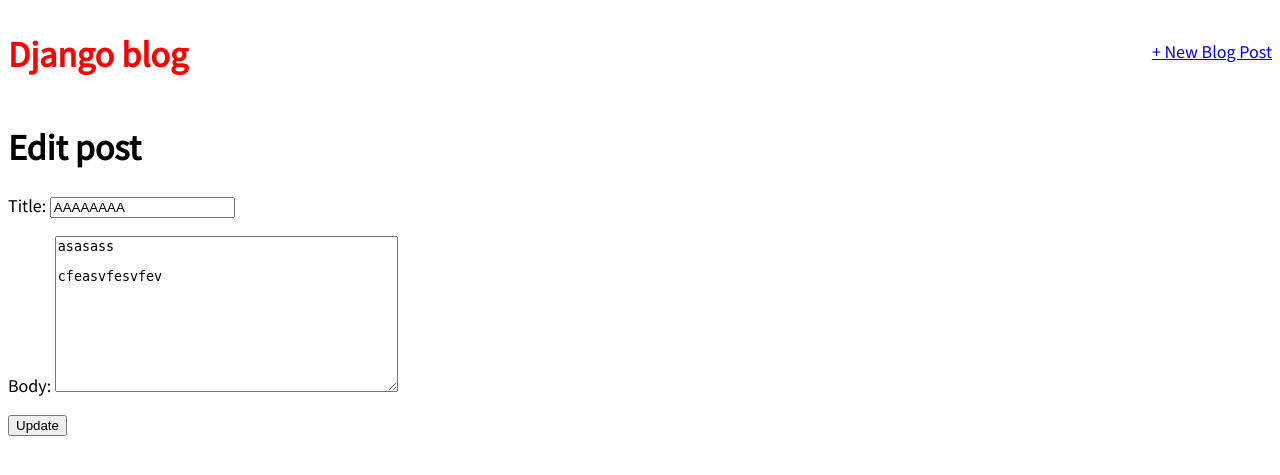
After one commit to AlexSim/blog_django, a Django app: page /post/1/edit/ in a window 1280 px wide. The commit adds this page. Shown: the top 475 px of the page. Run offline with Django 3.2, Linux system fonts and the light colour scheme; data comes from the database, SQL or seed files in the repository; both versions use the stored data as it was after the commit.

Commit message:
ch5 finished

```diff
--- a/blog/models.py
+++ b/blog/models.py
@@ -1,4 +1,5 @@
 from django.db import models
+from django.urls import reverse
 
 class Post(models.Model):
     title = models.CharField(max_length=200)
@@ -7,3 +8,6 @@ class Post(models.Model):
 
     def __str__(self):
         return self.title
+
+    def get_absolute_url(self):
+        return reverse('post_detail', args=[str(self.pk)])
--- a/blog/templates/blog/base.html
+++ b/blog/templates/blog/base.html
@@ -6,10 +6,15 @@
         <link rel="stylesheet" href="{% static 'blog/css/base.css' %}">
     </head>
     <body>
-        <header>
-            <h1><a href="/">Django blog</a></h1>
-        </header>
         <div class="container">
+            <header>
+                <div class="nav-left">
+                    <h1><a href="/">Django blog</a></h1>
+                </div>
+                <div class="nav-right">
+                    <a href="{% url 'post_new' %}">+ New Blog Post</a>
+                </div>
+            </header>
             {% block content %}
             {% endblock content %}
         </div>
--- a/blog/templates/blog/detail.html
+++ b/blog/templates/blog/detail.html
@@ -2,7 +2,9 @@
 
 {% block content %}
     <div class="post-entry">
-        <h2>{{object.title}}</h2>
-        <p>{{object.body}}</p>
+        <h2>{{ object.title }}</h2>
+        <p>{{ object.body }}</p>
     </div>
+    <a href="{% url 'post_edit' post.pk %}">+ Edit Blog Post</a><br>
+    <a href="{% url 'post_delete' post.pk %}">+ delete Blog Post</a>
 {% endblock content %}
--- /dev/null
+++ b/blog/templates/blog/edit.html
@@ -0,0 +1,11 @@
+<!-- templates/post_edit.html -->
+{% extends 'blog/base.html' %}
+
+{% block content %}
+    <h1>Edit post</h1>
+    <form action="" method="post">
+        {% csrf_token %}
+        {{ form.as_p }}
+        <input type="submit" value="Update" />
+    </form>
+{% endblock %}
--- a/blog/urls.py
+++ b/blog/urls.py
@@ -4,4 +4,7 @@ from . import views
 urlpatterns = [
     path('', views.BlogListView.as_view(), name='home'),
     path('post/<int:pk>/', views.BlogDetailView.as_view(), name='post_detail'),
+    path('post/new/', views.BlogCreateView.as_view(), name='post_new'),
+    path('post/<int:pk>/edit/', views.BlogUpdateView.as_view(), name='post_edit'),
+    path('post/<int:pk>/delete/', views.BlogDeleteView.as_view(), name='post_delete'),
 ]
--- a/blog/views.py
+++ b/blog/views.py
@@ -1,5 +1,8 @@
 from django.views.generic import ListView, DetailView
+from django.views.generic.edit import CreateView, UpdateView, DeleteView
+from django.urls import reverse_lazy
 from .models import Post
+
 
 class BlogListView(ListView):
     model = Post
@@ -9,3 +12,20 @@ class BlogListView(ListView):
 class BlogDetailView(DetailView):
     model = Post
     template_name = "blog/detail.html"
+
+
+class BlogCreateView(CreateView):
+    model = Post
+    template_name = "blog/new.html"
+    #fields = '__all__'
+    fields  = ['title', 'author', 'body']
+
+class BlogUpdateView(UpdateView):
+    model = Post
+    template_name = "blog/edit.html"
+    fields  = ['title', 'body']
+
+class BlogDeleteView(DeleteView):
+    model = Post
+    template_name = "blog/delete.html"
+    success_url = reverse_lazy('home')
```
Also changed, not shown: blog/templates/blog/delete.html (added, +11 -0 lines), blog/templates/blog/new.html (added, +11 -0 lines), db.sqlite3.
